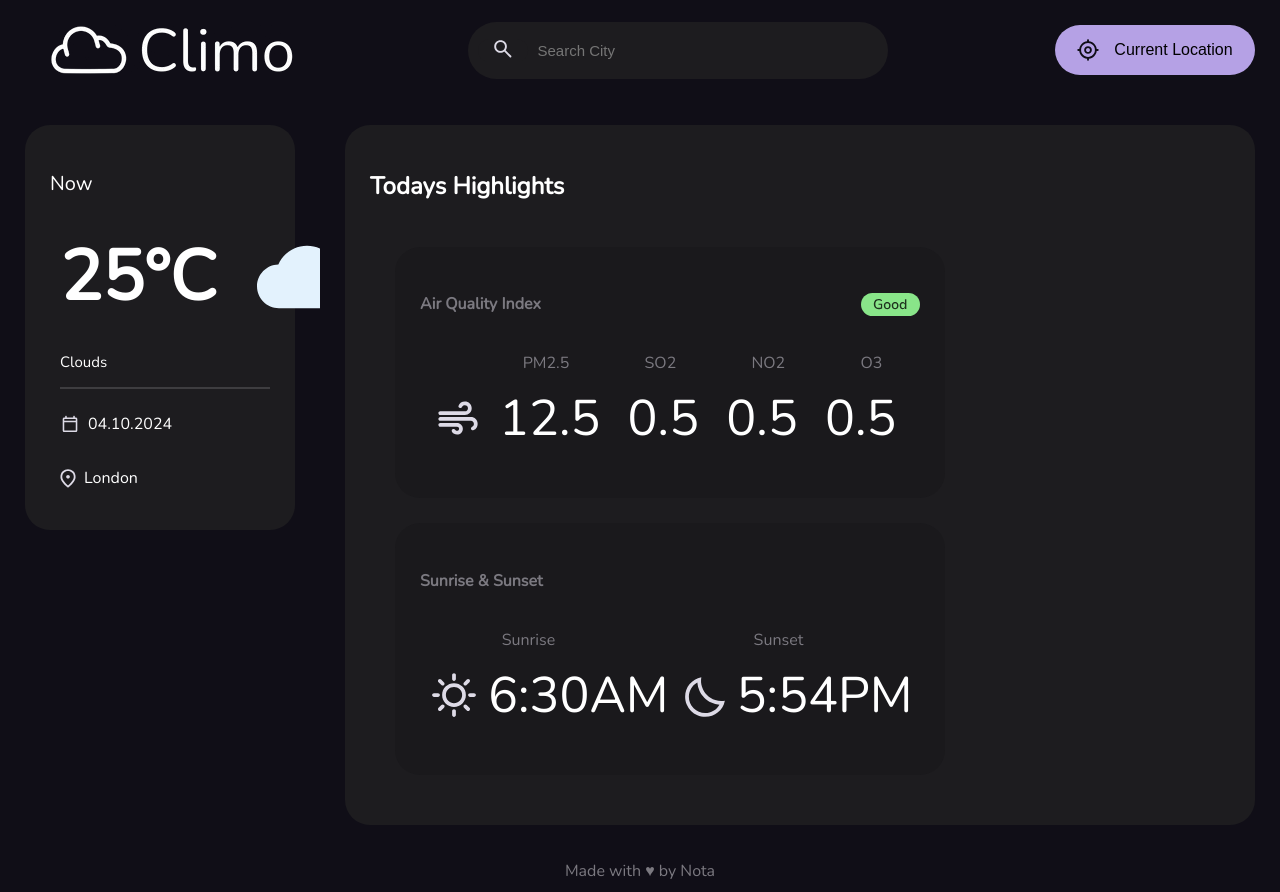
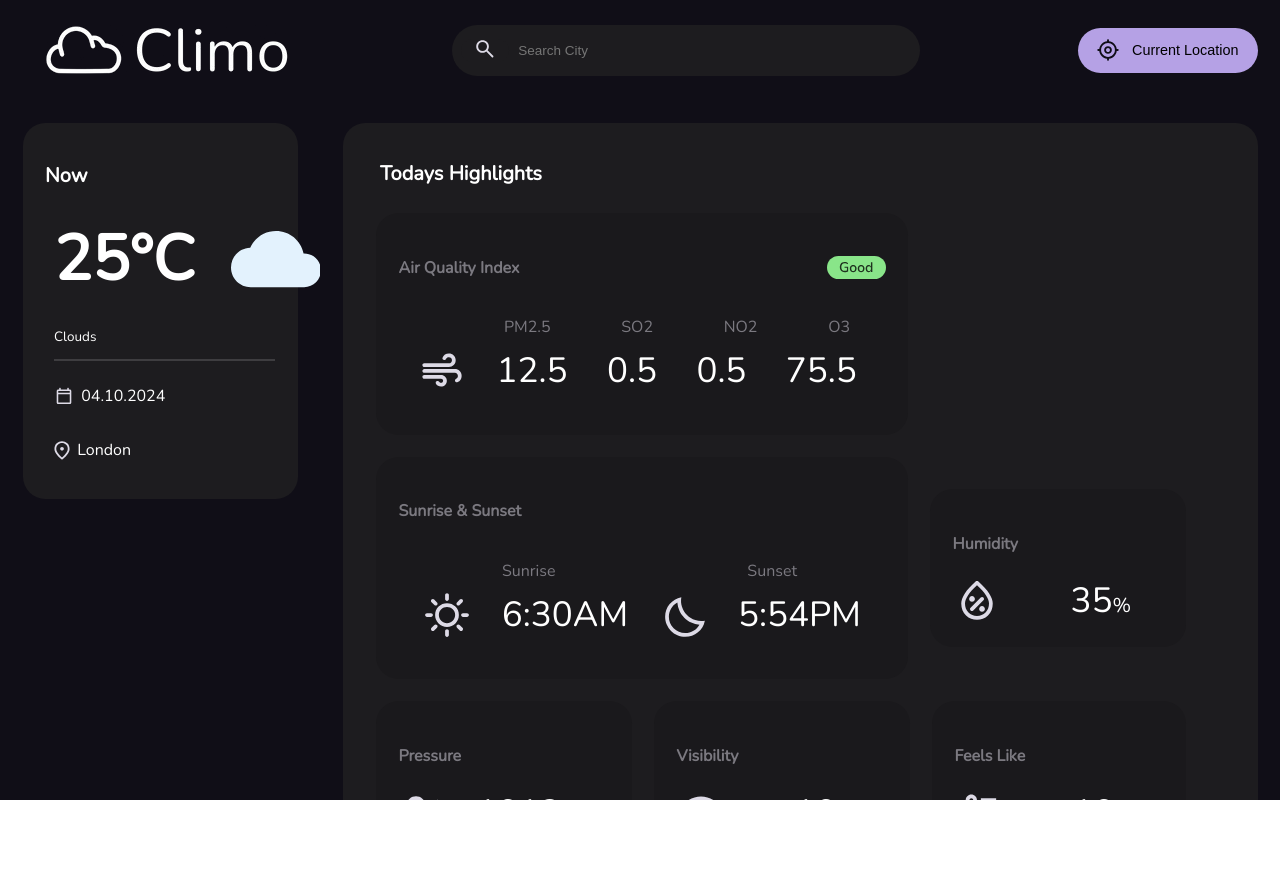
Before and after one commit to notacodes/climo, a plain HTML site: page index.html in a window 1280 px wide. After the commit the page ends 800 px from the top, so only its background shows below. Drawn offline with Linux system fonts and the light colour scheme.

Commit message:
adding more weather stats

```diff
--- a/index.html
+++ b/index.html
@@ -20,7 +20,7 @@
         <section>
             <div class="weather-card">
                 <div class="weather-card-grid">
-                    <p class="time">Now</p>
+                    <h2 class="time">Now</h2>
                     <div class="date-container-weather">
                         <h2 class="temperature">25°C</h2>
                         <img src="images/type=03d.svg" alt="Icon">
@@ -40,8 +40,8 @@
         <main>
             <div class="detailed-information">
                 <h2>Todays Highlights</h2>
-                <div class="detailed-information-cards"></div>
-                <div class="air-quality">
+                <div class="detailed-information-cards">
+                 <div class="air-quality">
                     <div class="air-quality-content">
                         <div class="air-quality-header">
                             <h4>Air Quality Index</h4>
@@ -55,10 +55,10 @@
                         </div>
                         <div class="air-quality-values">
                         <img src="images/air.svg" alt="Icon">
-                            <p>12.5</p>
-                            <p>0.5</p>
-                            <p>0.5</p>
-                            <p>0.5</p>
+                            <p class="p-value">12.5</p>
+                            <p class="p-value">0.5</p>
+                            <p class="p-value">0.5</p>
+                            <p class="p-value">75.5</p>
                         </div>
                     </div>
                 </div>
@@ -71,27 +71,59 @@
                             <p>Sunrise</p>
                             <p>Sunset</p>
                         </div>
-                        <div class="air-quality-values">
+                        <div class="sunrise-sunset-values">
                         <img src="images/clear_day.svg" alt="Icon">
-                            <p id="first-metric-sunrise-sunset">6:30AM</p>
+                            <p id="first-metric-sunrise-sunset" class="p-value">6:30AM</p>
                             <img src="images/clear_night.svg" alt="Icon">
-                            <p>5:54PM</p>
+                            <p class="p-value">5:54PM</p>
                         </div>
                     </div>
                 </div>
-
                 <div class="humidity">
-
+                        <div class="humidity-content">
+                            <div class="humidity-header">
+                                <h4>Humidity</h4>
+                            </div>
+                            <div class="humidity-values">
+                            <img src="images/humidity_percentage.svg" alt="Icon">
+                            <p class="p-value">35<span class="units">%</span></p>
+                            </div>
+                        </div>
                 </div>
                 <div class="pressure">
-
+                    <div class="pressure-content">
+                        <div class="pressure-header">
+                            <h4>Pressure</h4>
+                        </div>
+                        <div class="pressure-values">
+                        <img src="images/airwave.svg" alt="Icon">
+                        <p class="p-value">1013<span class="units">hPa</span></p>
+                        </div>
+                    </div>
                 </div>
                 <div class="visibility">
-
+                    <div class="visibility-content">
+                        <div class="visibility-header">
+                            <h4>Visibility</h4>
+                        </div>
+                        <div class="visibility-values">
+                        <img src="images/visibility.svg" alt="Icon">
+                        <p class="p-value">10<span class="units">km</span></p>
+                        </div>
+                    </div>
                 </div>
                 <div class="feels-like">
-
+                    <div class="feels-like-content">
+                        <div class="feels-like-header">
+                            <h4>Feels Like</h4>
+                        </div>
+                        <div class="feels-like-values">
+                        <img src="images/thermostat.svg" alt="Icon">
+                        <p class="p-value">10<span class="units">km</span></p>
+                        </div>
+                    </div>
                 </div>
+            </div>
             </div>
         </main>
         <footer><p>Made with ♥ by Nota</p></footer>
--- a/styles.css
+++ b/styles.css
@@ -5,14 +5,25 @@
     font-style: normal;
 }
 
-html, body{
+html, body {
     margin: 0;
     padding: 0;
     font-family: Nunito, sans-serif;
     color: white;
+    overflow-x: hidden;
 }
 
-.grid-container{
+::-webkit-scrollbar {
+    width: 9px;
+    margin-top: 4.5px;
+    background-color: #100E17;
+}
+::-webkit-scrollbar-thumb {
+    background: #1D1C1F;
+    border-radius: 9px;
+}
+
+.grid-container {
     display: grid;
     padding: 0;
     margin: 0;
@@ -26,224 +37,367 @@ html, body{
     "footer footer footer";
 }
 
-header{
+header {
     grid-area: header;
     background-color: #100E17;
     display: flex;
     align-items: center;
     justify-content: space-between;
 }
-.searchbar{
+
+.searchbar {
     display: flex;
     align-items: center;
     justify-content: flex-start;
 }
-header img{
-    margin: 25px;
-    margin-left: 50px;
+
+header img {
+    margin: 22.5px;
+    margin-left: 45px;
 }
-.searchbar{
-    width: 400px;
-    margin: 25px;
-    display: flex;
-    align-items: center;
-    padding: 10px;
-    border-radius: 35px;
+
+.searchbar {
+    width: 450px;
+    margin: 22.5px;
+    padding: 9px;
+    border-radius: 31.5px;
     background-color: #1D1C1F;
 }
-.searchbar input{
+
+.searchbar input {
     border: none;
     outline: none;
     background-color: #1D1C1F;
     color: white;
-    font-size: 15px;
-    padding: 10px;
-    border-radius: 28px;
+    font-size: 13.5px;
+    padding: 9px;
+    border-radius: 25.2px;
     width: 100%;
     background: transparent;
 }
+
 input::-webkit-search-cancel-button {
     -webkit-appearance: none;
     content: URL(/images/close_icon.svg);
     cursor: pointer;
-   }
-.searchbar img{
+}
+
+.searchbar img {
     margin: 0px;
-    margin-right: 10px;
-    margin-left: 10px;
+    margin-right: 9px;
+    margin-left: 9px;
 }
-.searchbar img:hover{
+
+.searchbar img:hover {
     cursor: pointer;
 }
-.searchbar button{
+
+.searchbar button {
     border: none;
     background-color: #1D1C1F;
     color: white;
-    font-size: 15px;
-    border-radius: 28px;
+    font-size: 13.5px;
+    border-radius: 25.2px;
     cursor: pointer;
+}
 
-}
-.searchLocation{
+.searchLocation {
     display: flex;
     align-items: center;
     justify-content: center;
     background-color: #B5A1E5;
     color: black;
     border: none;
-    margin: 25px;
+    margin: 22.5px;
     cursor: pointer;
-    border-radius: 25px;
-    height: 50px;
-    width: 200px;
-    font-size:16px;
+    border-radius: 22.5px;
+    height: 45px;
+    width: 180px;
+    font-size: 14.4px;
 }
-.searchLocation:hover{
+
+.searchLocation:hover {
     background-color: #A18CD1;
 }
-.searchLocation img{
+
+.searchLocation img {
     margin: 0px;
-    margin-right: 15px;
+    margin-right: 13.5px;
 }
-section{
+section {
     grid-area: section;
     background-color: #100E17;
 }
-.time{
+
+.time {
     font-size: 20px;
 }
-.weather-card{
+.detailed-information h2 {
+    font-size: 20px;
+    margin: 15px;
+}
+
+.weather-card {
     grid-area: section;
     background-color: #1D1C1F;
-    margin: 25px;
-    padding: 25px;
-    border-radius: 25px;
+    margin: 22.5px;
+    padding: 22.5px;
+    border-radius: 22.5px;
 }
-.date-container-weather{
+
+.date-container-weather {
     display: flex;
     align-items: center;
 }
-.date-container-weather h2{
-    font-size: 70px;
-    margin: 10px;
-    margin-right: 30px;
-    margin-left: 10px;
+
+.date-container-weather h2 {
+    font-size: 63px;
+    margin: 9px;
+    margin-right: 27px;
+    margin-left: 9px;
 }
-.date-container-weather img{
-    margin: 10px;
-    width: 100px;
-    height: 100px;
+
+.date-container-weather img {
+    margin: 9px;
+    width: 90px;
+    height: 90px;
 }
+
 .date-container {
     display: flex;
     align-items: center;
-    margin-left: 10px;
+    margin-left: 9px;
 }
 
 .date-container img {
-    margin-right: 8px;
+    margin-right: 7.2px;
 }
-.weather-description{
-    font-size: 15px;
-    margin-left: 10px;
+
+.weather-description {
+    font-size: 13.5px;
+    margin-left: 9px;
 }
-hr{
+
+hr {
     border: 0;
-    height: 2px;
+    height: 1.8px;
     background: #3E3D40;
-    margin-left: 10px;
+    margin-left: 9px;
 }
-main{
+
+main {
     grid-area: main;
     background-color: #100E17;
 }
-
-.detailed-information{
+.p-value{
+    font-size: 35px;
+}
+.detailed-information {
     grid-area: main;
     background-color: #1D1C1F;
-    margin: 25px;
-    padding: 25px;
-    border-radius: 25px;
+    margin: 22.5px;
+    padding: 22.5px;
+    border-radius: 22.5px;
 }
-.detailed-information-cards{
+
+.detailed-information-cards {
     display: flex;
     align-items: center;
     justify-content: flex-start;
     flex-wrap: wrap;
     flex-direction: row;
 }
-.air-quality-content{
-    width: auto;
-    max-width: 500px;
+
+.air-quality-content {
+    width: 487px;
     background-color: #1A191C;
-    margin: 25px;
-    padding: 25px;
-    border-radius: 25px;
+    margin: 11px;
+    padding: 22.5px;
+    border-radius: 22.5px;
 }
-.air-quality-header{
+
+.air-quality-header {
     display: flex;
     align-items: center;
     justify-content: space-between;
     color: #7B7980;
 }
-.air-quality-metrics{
+
+.air-quality-metrics {
     display: flex;
     align-items: center;
     justify-content: space-around;
 }
-.air-quality-metrics p{
+
+.air-quality-metrics p {
     color: #7B7980;
     margin-bottom: 0px;
 }
-.air-quality-metrics img{
-    margin: 10px;
+
+.air-quality-metrics img {
+    margin: 9px;
 }
-#first-metric-air-quality{
-    margin-left: 65px;
+
+#first-metric-air-quality {
+    margin-left: 70px;
 }
-.air-quality-values{
+
+.air-quality-values {
     display: flex;
     align-items: center;
     justify-content: space-around;
-    font-size: 50px;
-    color: white;
-    margin: 10px;
+    font-size: 45px;
+    margin: 9px;
     margin-top: 0px;
 }
-.air-quality-values p{
-    margin: 10px;
+
+.air-quality-values p {
+    margin: 9px;
 }
-.sunrise-sunset-content{
-    width: auto;
-    max-width: 500px;
+
+.sunrise-sunset-content {
+    width: 487px;
     background-color: #1A191C;
-    margin: 25px;
-    padding: 25px;
-    border-radius: 25px;
+    margin: 11px;
+    padding: 22.5px;
+    border-radius: 22.5px;
 }
-.sunrise-sunset-header{
+
+.sunrise-sunset-content img {
+    margin: 9px;
+}
+
+.sunrise-sunset-header {
     display: flex;
     align-items: center;
     justify-content: space-between;
     color: #7B7980;
 }
-.sunrise-sunset-metrics{
+
+.sunrise-sunset-metrics {
     display: flex;
     align-items: center;
     justify-content: space-around;
 }
-.sunrise-sunset-metrics p{
+
+.sunrise-sunset-metrics p {
     color: #7B7980;
     margin-bottom: 0px;
-    margin-right: 35px;
+    margin-right: -15px;
+}
+.sunrise-sunset-values {
+    display: flex;
+    align-items: center;
+    justify-content: space-around;
+    font-size: 45px;
+    margin: 9px;
+    margin-top: 0px;
+}
+.sunrise-sunset-values p {
+    margin: 9px;
+}
+.humidity-content {
+    width: 211px;
+    background-color: #1A191C;
+    margin: 11px;
+    padding: 22.5px;
+    border-radius: 22.5px;
 }
 
-footer{
+.humidity-header {
+    display: flex;
+    align-items: center;
+    justify-content: space-between;
+    color: #7B7980;
+}
+.humidity-values {
+    display: flex;
+    align-items: center;
+    justify-content: flex-start;
+    font-size: 45px;
+}
+.humidity-values p {
+    margin: 0px;
+    margin-left: 70px;
+}
+.pressure-content {
+    width: 211px;
+    background-color: #1A191C;
+    margin: 11px;
+    padding: 22.5px;
+    border-radius: 22.5px;
+}
+
+.pressure-header {
+    display: flex;
+    align-items: center;
+    justify-content: space-between;
+    color: #7B7980;
+}
+.pressure-values {
+    display: flex;
+    align-items: center;
+    justify-content: flex-start;
+}
+.pressure-values p {
+    margin: 0px;
+    margin-left: 30px;
+}
+.units {
+    font-size: 20px;
+}
+.visibility-content {
+    width: 211px;
+    background-color: #1A191C;
+    margin: 11px;
+    padding: 22.5px;
+    border-radius: 22.5px;
+}
+.visibility-header {
+    display: flex;
+    align-items: center;
+    justify-content: space-between;
+    color: #7B7980;
+}
+.visibility-values {
+    display: flex;
+    align-items: center;
+    justify-content: flex-start;
+    font-size: 45px;
+}
+.visibility-values p {
+    margin: 0px;
+    margin-left: 70px;
+}
+.feels-like-content {
+    width: 209px;
+    background-color: #1A191C;
+    margin: 11px;
+    padding: 22.5px;
+    border-radius: 22.5px;
+}
+.feels-like-header {
+    display: flex;
+    align-items: center;
+    justify-content: space-between;
+    color: #7B7980;
+}
+.feels-like-values {
+    display: flex;
+    align-items: center;
+    justify-content: flex-start;
+    font-size: 45px;
+}
+.feels-like-values p {
+    margin: 0px;
+    margin-left: 70px;
+}
+footer {
     grid-area: footer;
     background-color: #100E17;
 }
-footer p{
+footer p {
     text-align: center;
     color: #7B7980;
-    margin:10px;
+    margin: 9px;
 }
```
Also changed, not shown: images/airwave.svg (added), images/humidity_percentage.svg (added), images/thermostat.svg (added), images/visibility.svg (added).
